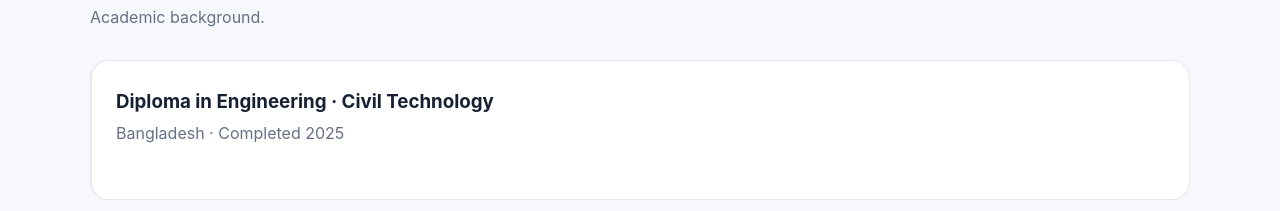
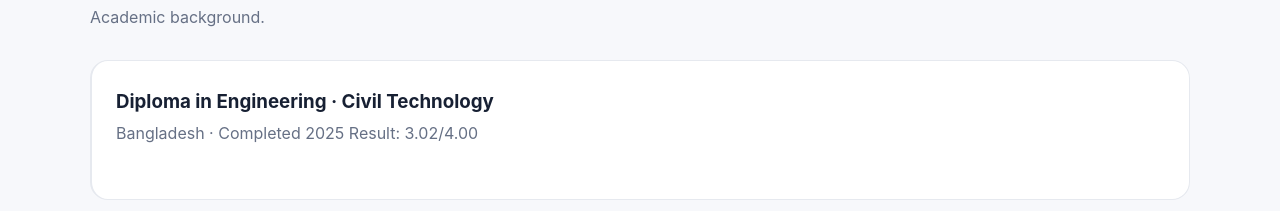
Before and after one commit to istiakhosen/Istiak-Hosen-Civil-Engineering-Portfolio, a plain HTML site: page index.html in a window 1280 px wide. Shown: the part 2020-2231 px from the top of the page. Drawn offline with Linux system fonts and the light colour scheme.

Commit message:
Update index.html

```diff
--- a/index.html
+++ b/index.html
@@ -119,7 +119,8 @@ footer{background:#172033;color:#fff;padding:45px 0}.footerin{display:flex;justi
 <div class="panel timeline">
 <div class="timeline-item">
 <h3>Diploma in Engineering · Civil Technology</h3>
-<p>Bangladesh · Completed 2025</p>
+<p>Bangladesh · Completed 2025
+  Result: 3.02/4.00</p>
 </div>
 </div>
 </div>
```
